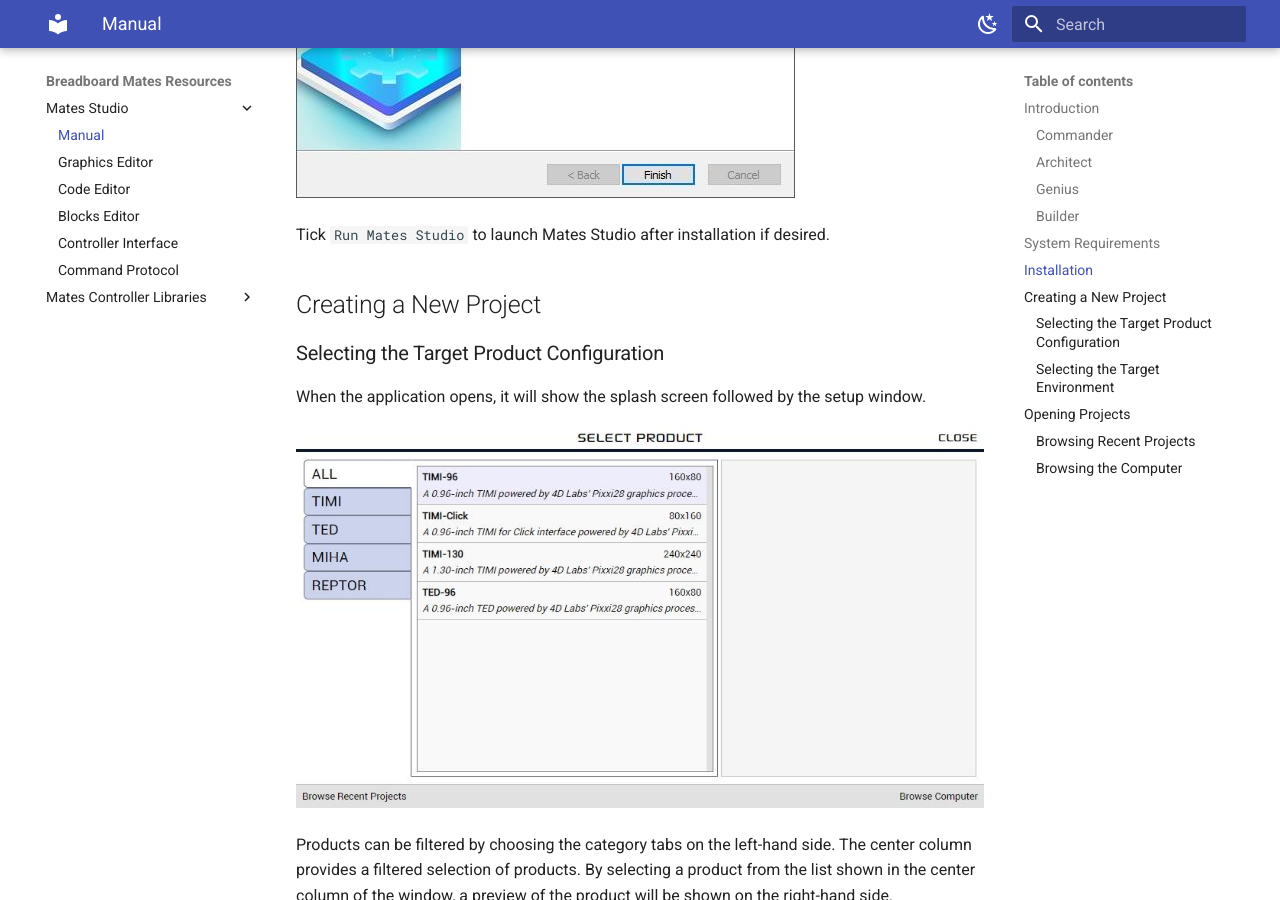
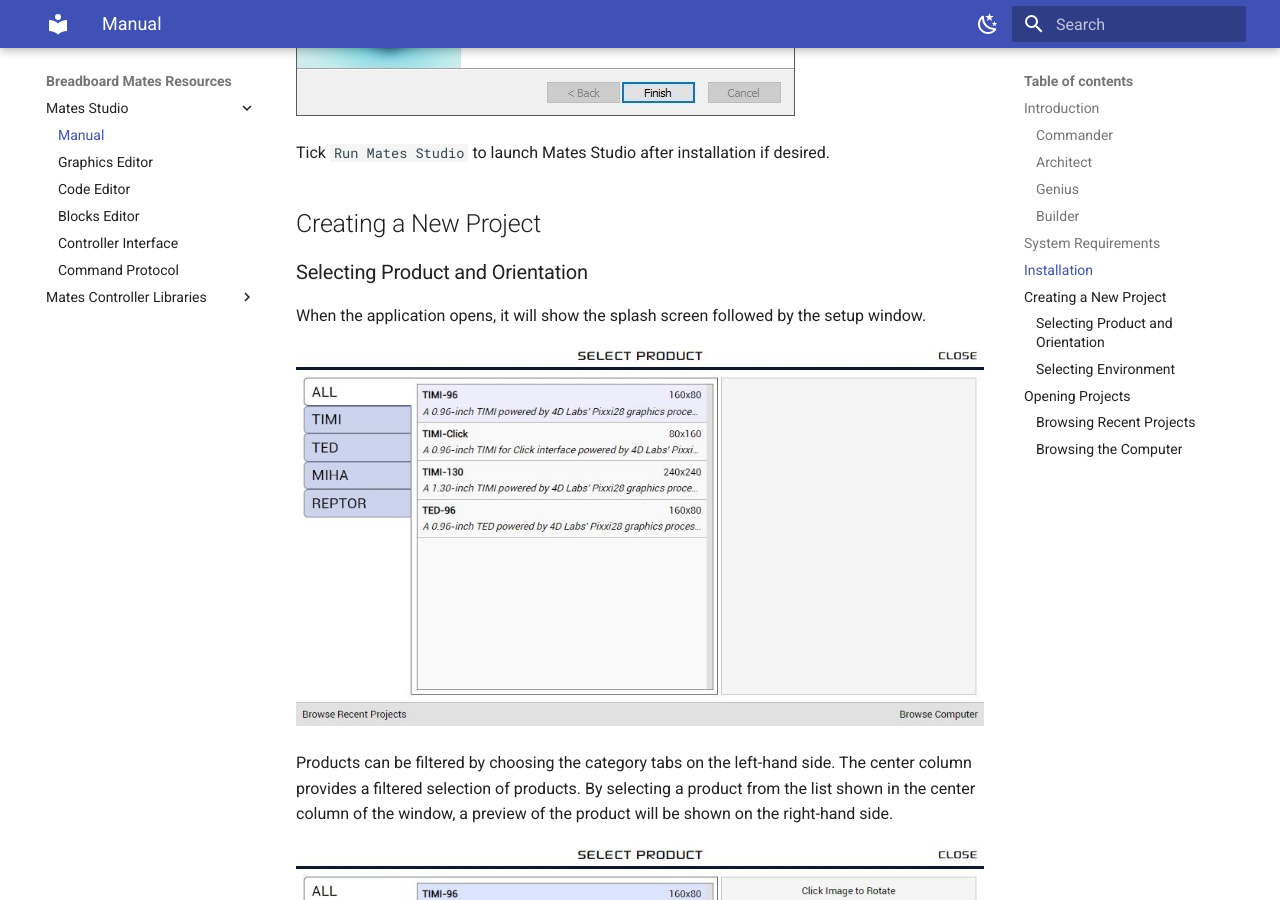
Before and after one commit to iSOLveIT/mkdocs-gen, an MkDocs documentation site: the page built from docs/studio/mates-studio-user-manual.md, in a window 1280 px wide and 900 px high, scrolled down 3653 px. Built offline with MkDocs 1.6.1 and Material for MkDocs 9.7.7, drawn with Linux system fonts in a browser that asks for light colours; some of the changed text lies outside the part shown.

Commit message:
Shortened subheadings

```diff
--- a/docs/studio/mates-studio-user-manual.md
+++ b/docs/studio/mates-studio-user-manual.md
@@ -6,7 +6,7 @@
 
 The application includes multiple environments that users can utilize to design and develop simple and complex GUI applications for their prototyping needs.
 
-### [Commander](mates-studio-commander-environment.md)
+#### [Commander](mates-studio-commander-environment.md)
 
 Commander is the simplest among all Mates Studio environments. It allows users to select and utilize different page designs/layouts from a built-in collection provided by the Breadboard Mates team and its community. This allows development of GUI applications in seconds.
 
@@ -14,19 +14,19 @@
 
 This environment also includes a [Mates Controller Interface](mates-controller-interface.md) that simulates a microcontroller controlling the display module programmed with a Commander project.
 
-### [Architect](mates-studio-architect-environment.md)
+#### [Architect](mates-studio-architect-environment.md)
 
 Similar to Commander, the Architect environment was designed to program modules to be used with a host controller and features [Mates Controller Command Protocol](mates-controller-command-protocol.md). It also provides the [Mates Controller Interface](mates-controller-interface.md) to simulate a host controller.
 
 The main advantage of Architect over Commander is the increased flexibility with designing their projects by featuring a [Graphics Editor](mates-studio-graphics-editor.md) which allows custom widget and page designs.
 
-### [Genius](mates-studio-genius-environment.md)
+#### [Genius](mates-studio-genius-environment.md)
 
 The Genius environment is designed to allow user to write their own custom programs for Breadboard Mates module. This allows Breadboard Mates modules to work as standalone devices.
 
 It features a [Graphics Editor](mates-studio-graphics-editor.md)  allowing custom widget and page designs and a [Code Editor](mates-studio-code-editor.md) to write the program in 4D Graphics Language (4DGL). This provides direct control of the widgets and the unused device peripherals allowing custom functionalities that users need which Commander and Architect are not able to provide.
 
-### [Builder](mates-studio-builder-environment.md)
+#### [Builder](mates-studio-builder-environment.md)
 
 Similar to Genius, the Builder environment is designed to allow user to develop custom programs for their Breadboard Mates modules.
 
@@ -72,7 +72,7 @@
 
 ## Creating a New Project
 
-### Selecting the Target Product Configuration
+### Selecting Product and Orientation
 
 When the application opens, it will show the splash screen followed by the setup window.
 
@@ -88,7 +88,7 @@
 
 After selecting the product and desired orientation, continue by clicking on the `CONFIRM` button.
 
-### Selecting the Target Environment
+### Selecting Environment
 
 After confirming the product, the target environment needs to be selected to start a new project.
 
```
